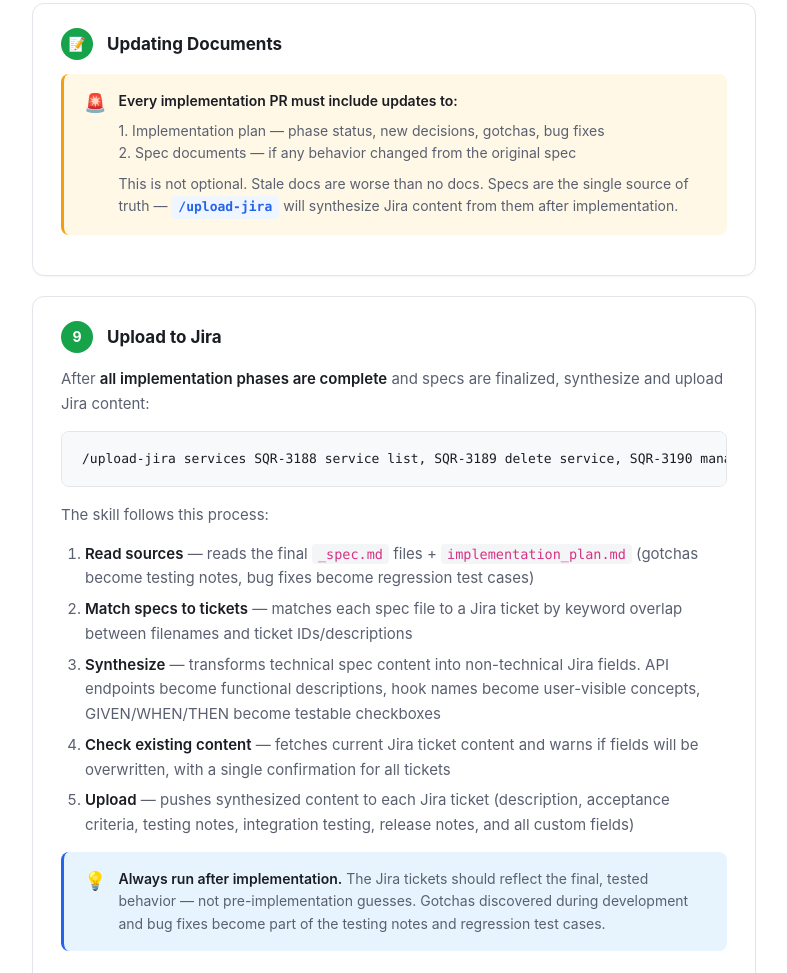
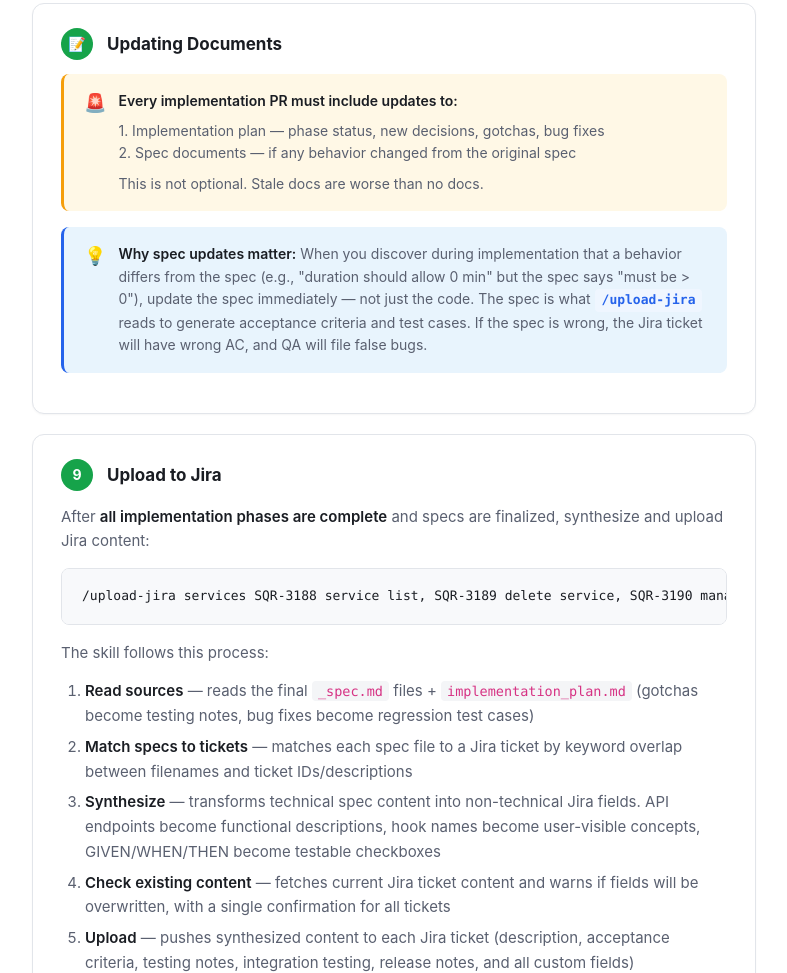
Before and after one commit to nicolasizraelski-squire/commander-spec-driven-development, a plain HTML site: page index.html in a window 1280 px wide. Shown: the part 9927-10900 px from the top of the page, without its empty margins (296-1083 px from the left). Drawn offline with Linux system fonts and the light colour scheme.

Commit message:
Add callout explaining why spec updates matter during implementation
Concrete example: if the spec says "duration > 0" but the real behavior
allows 0, the spec must be updated — otherwise /upload-jira generates
wrong acceptance criteria and QA files false bugs.

Co-Authored-By: Claude Opus 4.6 (1M context) <noreply@anthropic.com>

```diff
--- a/index.html
+++ b/index.html
@@ -1228,7 +1228,13 @@
                 <p><strong>Every implementation PR must include updates to:</strong></p>
                 <p>1. Implementation plan &mdash; phase status, new decisions, gotchas, bug fixes<br>
                    2. Spec documents &mdash; if any behavior changed from the original spec</p>
-                <p>This is not optional. Stale docs are worse than no docs. Specs are the single source of truth &mdash; <span class="skill">/upload-jira</span> will synthesize Jira content from them after implementation.</p>
+                <p>This is not optional. Stale docs are worse than no docs.</p>
+              </div>
+            </div>
+            <div class="callout callout-info">
+              <span class="callout-icon">💡</span>
+              <div>
+                <p><strong>Why spec updates matter:</strong> When you discover during implementation that a behavior differs from the spec (e.g., "duration should allow 0 min" but the spec says "must be &gt; 0"), update the spec immediately &mdash; not just the code. The spec is what <span class="skill">/upload-jira</span> reads to generate acceptance criteria and test cases. If the spec is wrong, the Jira ticket will have wrong AC, and QA will file false bugs.</p>
               </div>
             </div>
           </div>
```
